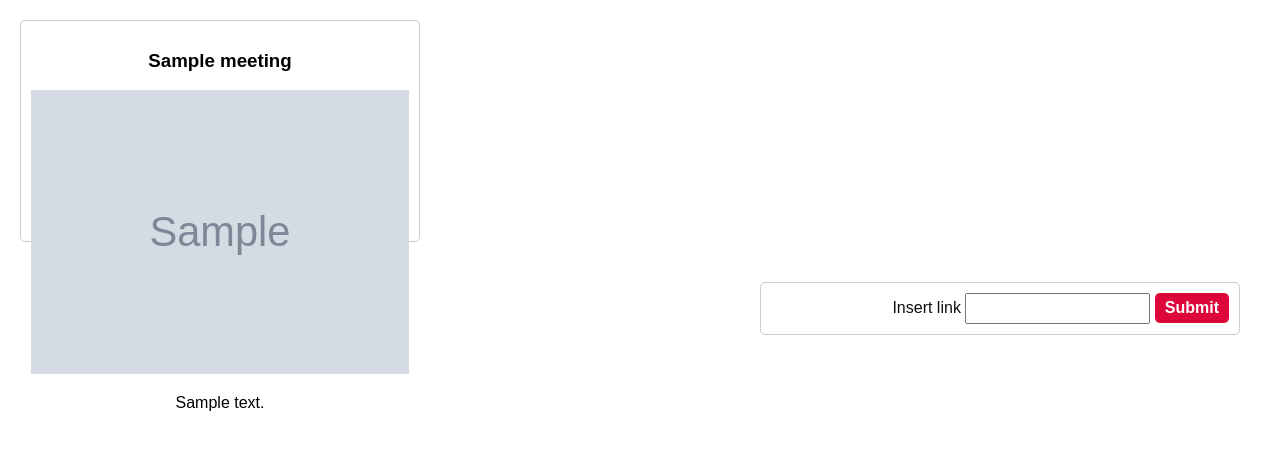
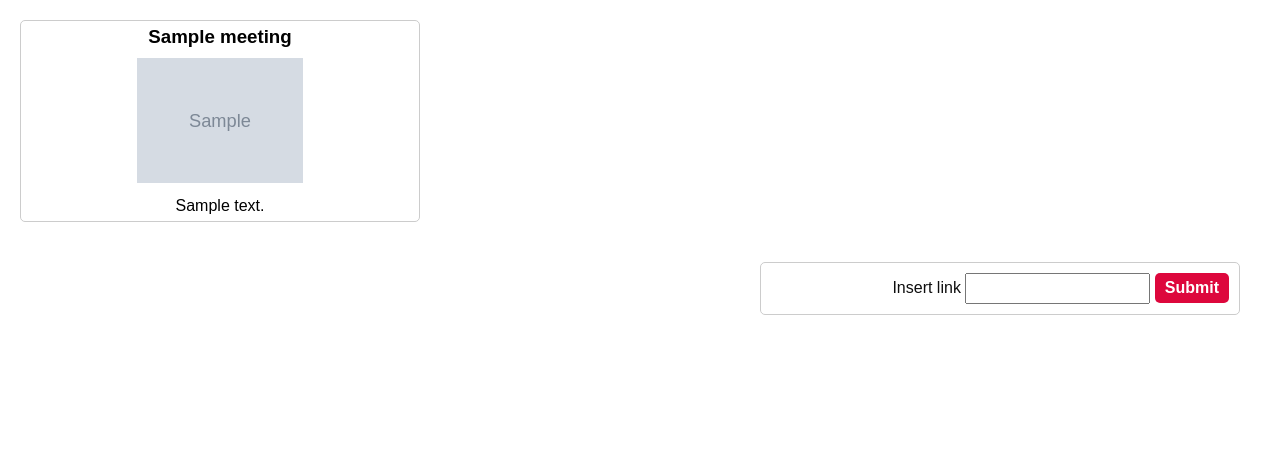
Before and after one commit to Boyan-Bonev/Audience-Simulator, a PHP site: page /dashboard.php in a window 1280 px wide. Shown: the part 71-521 px from the top of the page. Run offline with PHP 8.4, Linux system fonts and the light colour scheme; the visitor is signed in with stand-in values (Sample User, id 1); tables that the repository leaves empty or names only in its code hold one stand-in row (values such as "Sample post"); grey boxes marked "Sample" are stand-in pictures.

Commit message:
Made the event cards visualize properly

```diff
--- a/createEvent/addEvent.php
+++ b/createEvent/addEvent.php
@@ -11,7 +11,7 @@ function generateRandomString($length = 10) {
     return $randomString;
 }  //func to generate random string for use in img filename, taken from https://stackoverflow.com/questions/4356289/php-random-string-generator
 
- if (session_id() == "") {
+if (session_id() == "") {
     session_start();
 }
 
@@ -50,5 +50,4 @@ if ($_SERVER["REQUEST_METHOD"] == "POST") {
 	die();
 }
 
-
 ?>
--- a/dashboard/dashboardStyles.css
+++ b/dashboard/dashboardStyles.css
@@ -64,18 +64,22 @@ header {
     grid-template-columns: repeat(3, 1fr);
     gap: 20px;
     padding: 20px;
+    overflow: hidden;
 }
 
 .eventCard {
     border: 1px solid #ccc;
-    padding: 10px;
     text-align: center;
     text-decoration: none;
     color: black;
     border-radius: 5px;
+    padding-left: 5px;
+    padding-right: 5px;
     height: 200px;
     transition: transform 0.3s ease, box-shadow 0.3s ease;
-
+    overflow: hidden;
+    text-overflow: ellipsis;
+    white-space: nowrap;
 }
 
 .eventCard:hover {
@@ -83,9 +87,20 @@ header {
     box-shadow: 0 8px 15px rgba(0, 0, 0, 0.15);
 }
 
+.eventCard h3 {
+   margin: 5px;
+   padding-bottom: 5px;
+}
+
+.eventCard p {
+    padding-top: 5px;
+    margin: 5px;
+}
+
 .eventCard img {
-    max-width: 100%;
-    height: auto;
+    width: 100%;
+    height: 125px;
+    object-fit:scale-down;
 }
 
 #bottomSection {
--- a/event/event.php
+++ b/event/event.php
@@ -124,7 +124,6 @@
                             img.alt = `Profile of ${participant}`;
                             participantSection.appendChild(img);
 
-                            // Add the section to the container
                             participantsContainer.appendChild(participantSection);
                         });
                     } else {
```
